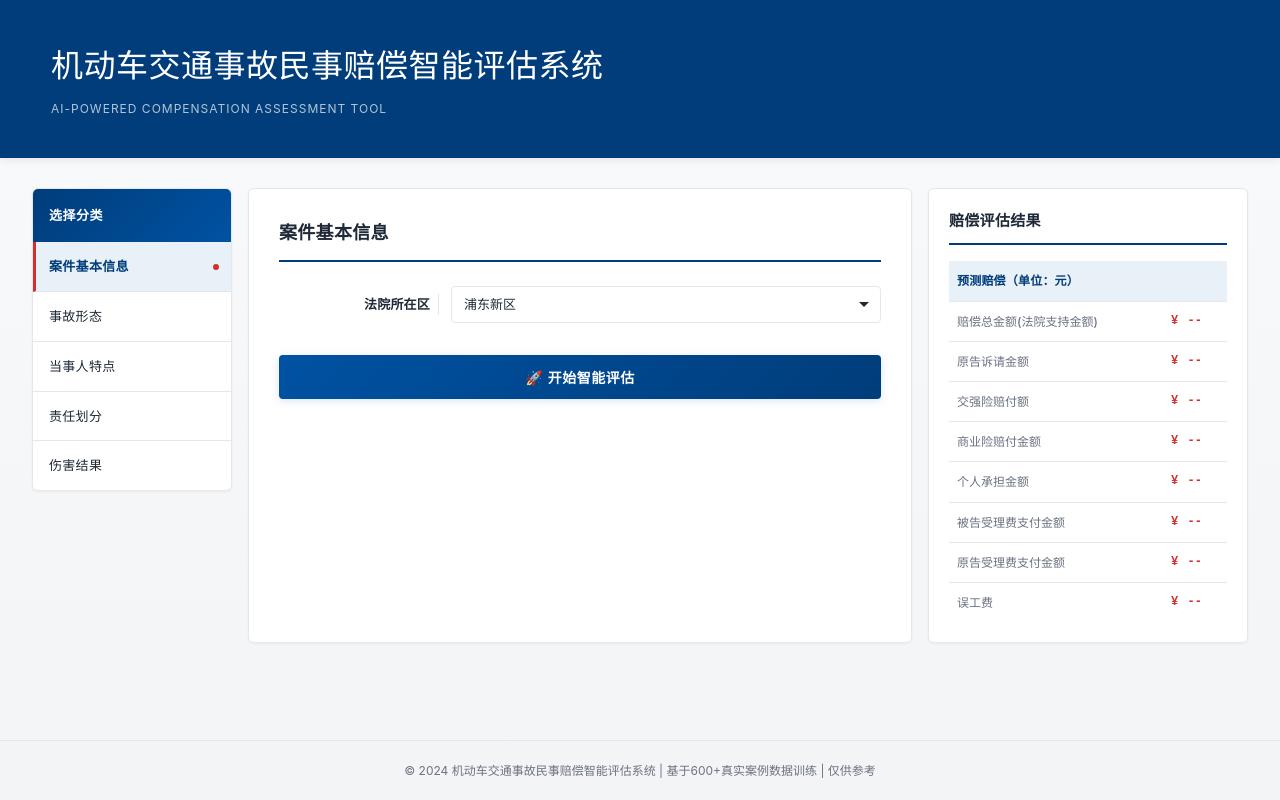
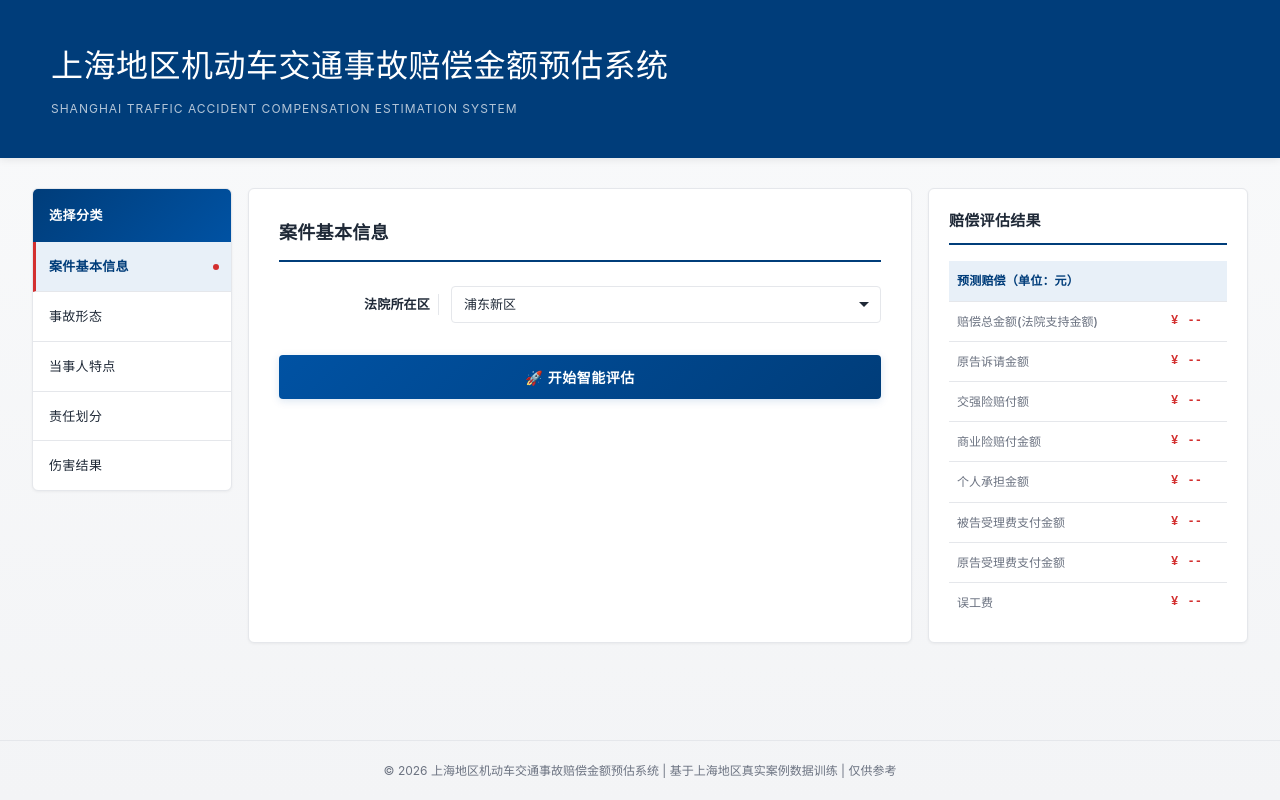
Before and after one commit to BZDmathclub/traffic-assessment-system, a Flask app: page / in a window 1280 px wide. Run offline with Flask 3, Linux system fonts and the light colour scheme.

Commit message:
更新网站标题、页脚和负数处理逻辑

```diff
--- a/templates/index.html
+++ b/templates/index.html
@@ -489,8 +489,8 @@
     <div class="page-wrapper">
         <div class="header">
             <div class="header-container">
-                <div class="header-title">机动车交通事故民事赔偿智能评估系统</div>
-                <div class="header-subtitle">AI-Powered Compensation Assessment Tool</div>
+                <div class="header-title">上海地区机动车交通事故赔偿金额预估系统</div>
+                <div class="header-subtitle">Shanghai Traffic Accident Compensation Estimation System</div>
             </div>
         </div>
 
@@ -585,7 +585,7 @@
         </div>
 
         <div class="footer">
-            <p>© 2024 机动车交通事故民事赔偿智能评估系统 | 基于600+真实案例数据训练 | 仅供参考</p>
+            <p>© 2026 上海地区机动车交通事故赔偿金额预估系统 | 基于上海地区真实案例数据训练 | 仅供参考</p>
         </div>
     </div>
 
@@ -751,7 +751,9 @@
                             const label = resultObj['判定类别'];
 
                             if (pred !== null && pred !== undefined) {
-                                const formatted = pred.toLocaleString('zh-CN', {
+                                // 处理负数：如果是负数则显示为 0
+                                const displayValue = pred < 0 ? 0 : pred;
+                                const formatted = displayValue.toLocaleString('zh-CN', {
                                     minimumFractionDigits: 0,
                                     maximumFractionDigits: 0
                                 });
```
